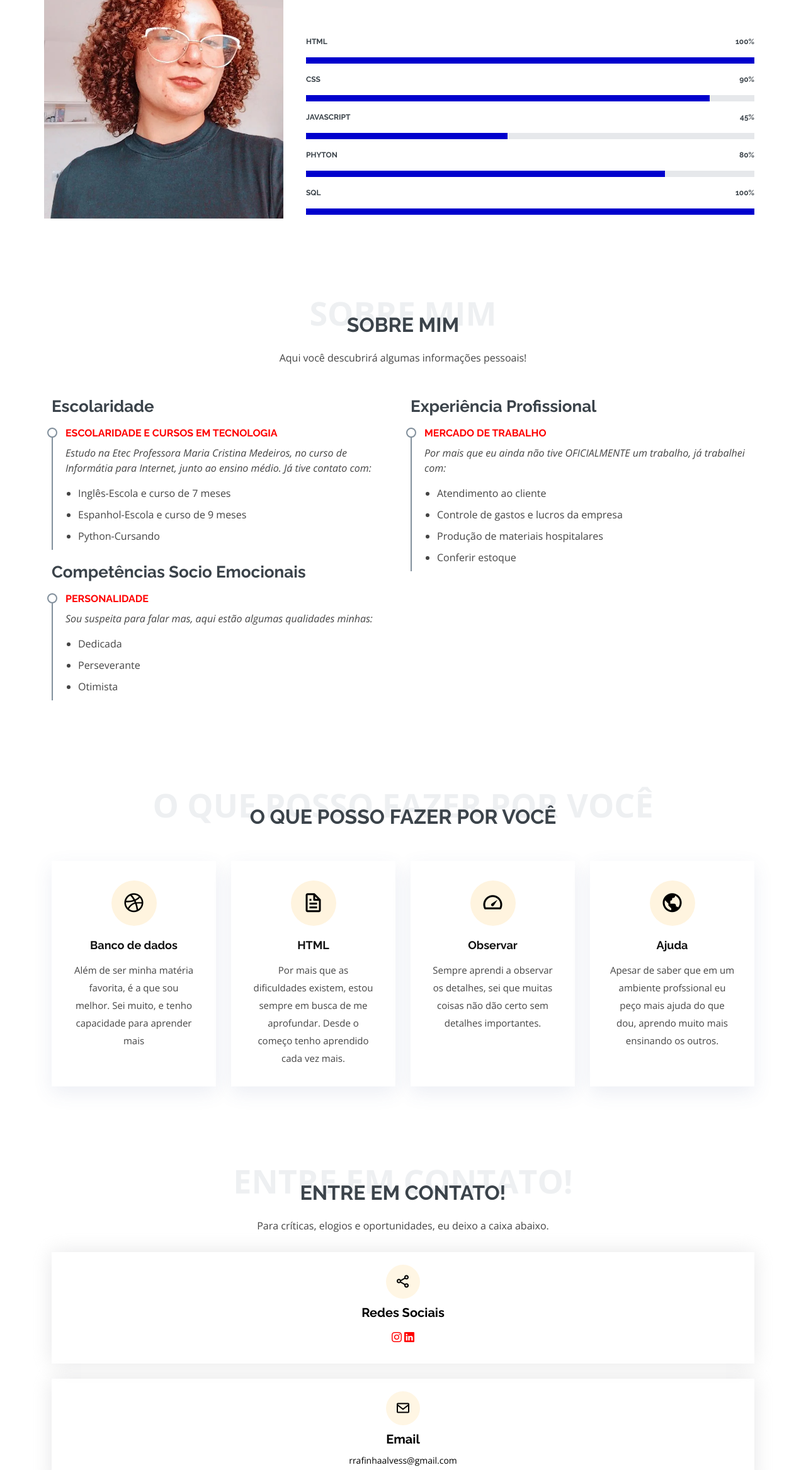
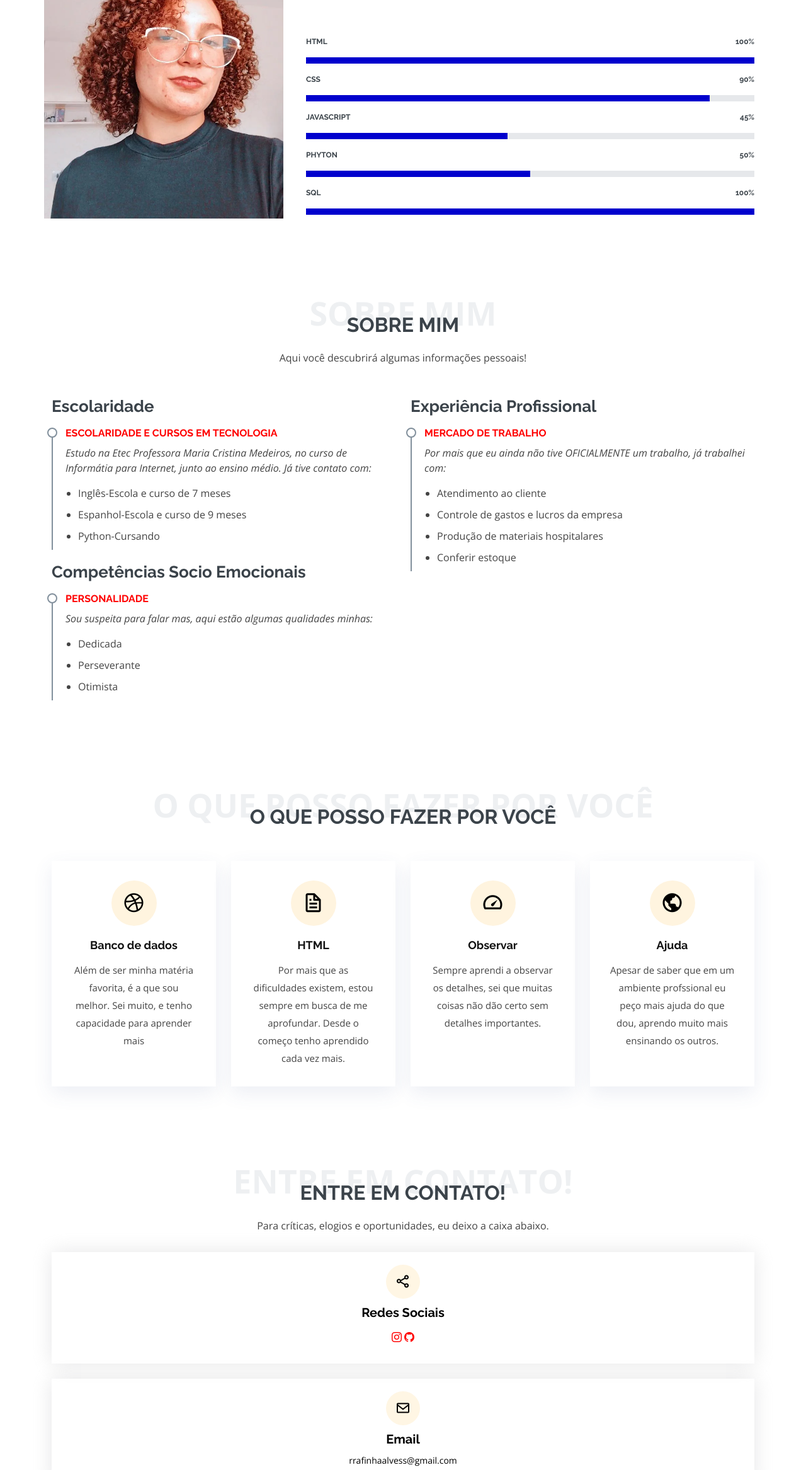
Before and after one commit to RafaelaAlves3c/Curriculo_oficial, a plain HTML site: page index.html in a window 1280 px wide. Shown: the part 1233-3567 px from the top of the page at 63% size. Drawn offline with nearby package versions, Linux system fonts and the light colour scheme.

Commit message:
Add files via upload

```diff
--- a/index.html
+++ b/index.html
@@ -120,9 +120,9 @@
               </div>
 
               <div class="progress">
-                <span class="skill">Phyton <i class="val">80%</i></span>
+                <span class="skill">Phyton <i class="val">50%</i></span>
                 <div class="progress-bar-wrap">
-                  <div class="progress-bar" role="progressbar" aria-valuenow="80" aria-valuemin="0" aria-valuemax="100"></div>
+                  <div class="progress-bar" role="progressbar" aria-valuenow="50" aria-valuemin="0" aria-valuemax="100"></div>
                 </div>
               </div>
 
@@ -266,8 +266,8 @@
                   <i class="bx bx-share-alt"></i>
                   <h3>Redes Sociais</h3>
                   <div class="social-links"></div>
-                    <a href="#" class="instagram"><i class="bi bi-instagram"></i></a>
-                    <a href="#" class="linkedin"><i class="bi bi-linkedin"></i></a>
+                    <a href="https://www.instagram.com/rrafinha_alvess/" class="instagram"><i class="bi bi-instagram"></i></a>
+                    <a href="https://github.com/ProjetRafaelaAlves1C" class="linkedin"><i class="bi bi-github"></i></a>
                   </div>
                 </div>
               </div>
```
